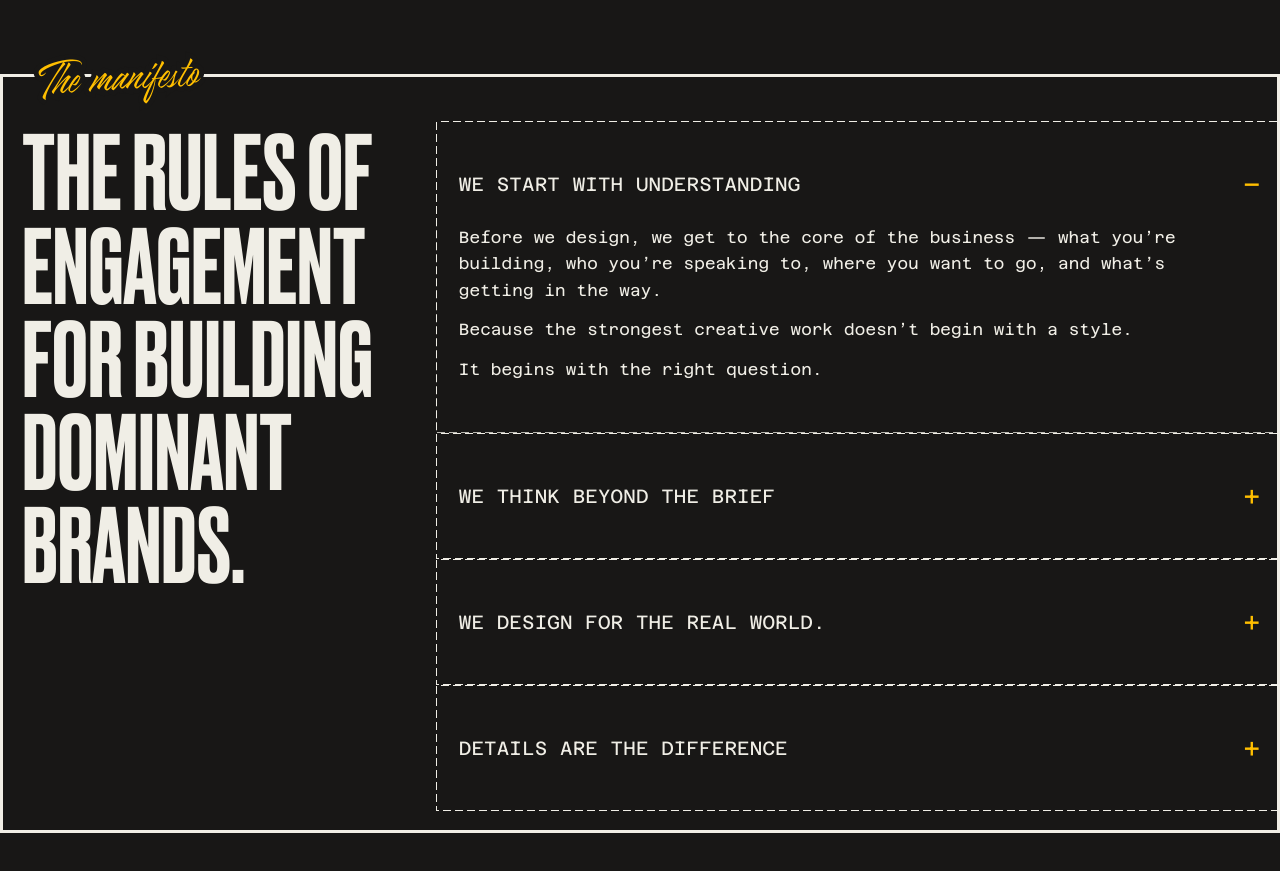
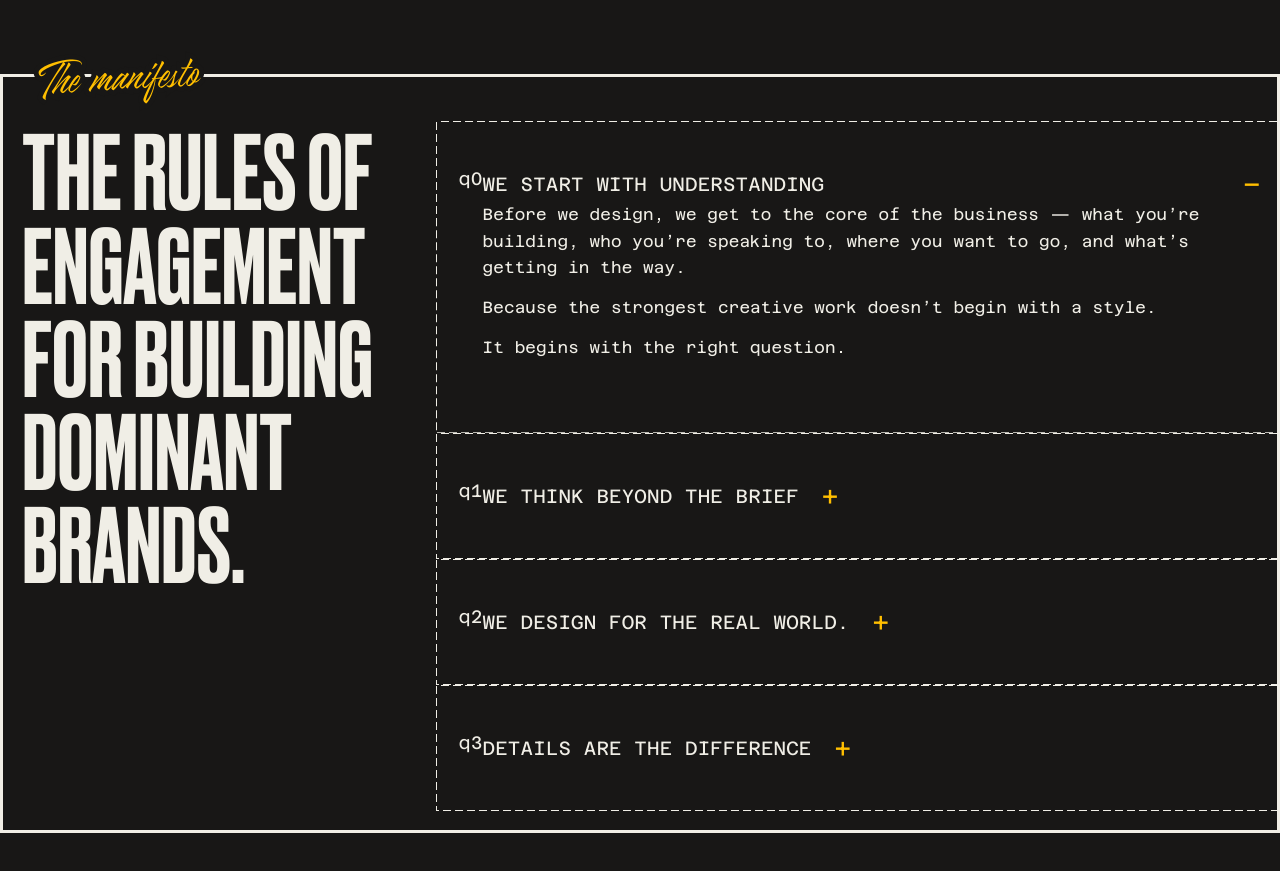
Before and after one commit to 27sssssss/lead-fang, a React (Vite) app in the folder front/: page / in a window 1280 px wide. Shown: the part 4740-5611 px from the top of the page. Built offline with nearby package versions, Linux system fonts and the light colour scheme.

Commit message:
accordeon upd

```diff
--- a/front/src/components/Blocks/Accordeon.tsx
+++ b/front/src/components/Blocks/Accordeon.tsx
@@ -64,11 +64,12 @@ export default function QasAccordion () {
                         const answerId = `manifesto-answer-${index}`
 
                         return (
-                            <div className='outline-blocknew p-5'>
+                            <div className='outline-blocknew p-5 flex py-10 flex-row items-start'>
+                                <p>q{index}</p>
                                 <li key={faq.question} className="">
                                     <button
                                         type="button"
-                                        className="flex w-full items-center justify-between gap-5 py-5 text-left text-[clamp(1rem,1.5vw,1.5rem)] uppercase"
+                                        className="flex w-full items-center justify-between gap-5  text-left text-[clamp(1rem,1.5vw,1.5rem)] uppercase"
                                         aria-expanded={isOpen}
                                         aria-controls={answerId}
                                         onClick={() => setSelected(isOpen ? null : index)}
--- a/front/src/components/Lottietry.tsx
+++ b/front/src/components/Lottietry.tsx
@@ -24,7 +24,7 @@ export default function LottieAnimation() {
   return (
     <div
       ref={containerRef}
-      className="max-[30vw] relative bottom-[120%]"
+      className=" relative bottom-[120%]"
     />
   );
 }
```
